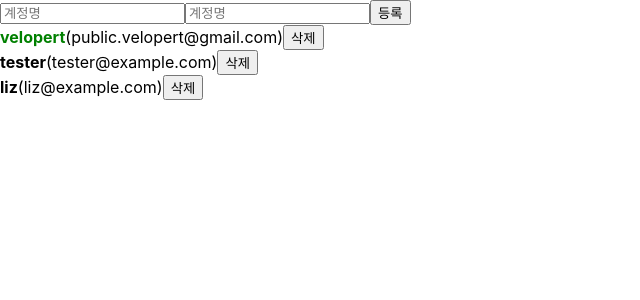
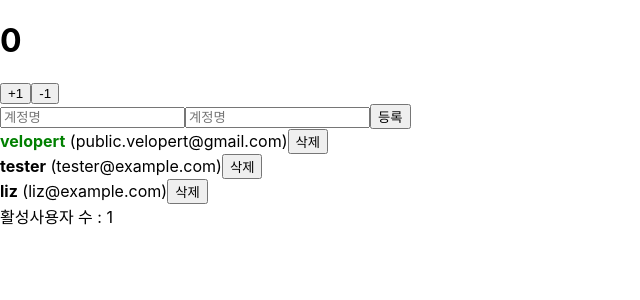
Before and after one commit to 0131ryu/basicFront, a React (Create React App) app in the folder begin-react/: page / in a window 1280 px wide. Shown: the top 300 px of the page, without its empty margins (0-640 px from the left). Built offline with nearby package versions, Linux system fonts and the light colour scheme.

Commit message:
useReducer, custom Hooks 내용

```diff
--- a/begin-react/src/App.js
+++ b/begin-react/src/App.js
@@ -1,21 +1,21 @@
-import React, { useRef, useState } from "react";
+// import React, { useMemo, useRef, useState, useCallback } from "react";
+import React, { useReducer, useCallback, useRef, useMemo } from "react";
 import UserList from "./UserList";
 import CreateUser from "./CreateUser";
+import Counter from "./Counter";
+import useInputs from "./useInputs";
 
-function App() {
-  const [inputs, setInputs] = useState({
+function countActiveUsers(users) {
+  console.log("활성 사용자 수 세는 중...");
+  return users.filter((user) => user.active).length;
+}
+
+const initialState = {
+  inputs: {
     username: "",
     email: "",
-  });
-  const { username, email } = inputs;
-  const onChange = (e) => {
-    const { name, value } = e.target;
-    setInputs({
-      ...inputs,
-      [name]: value,
-    });
-  };
-  const [users, setUsers] = useState([
+  },
+  users: [
     {
       id: 1,
       username: "velopert",
@@ -34,46 +34,172 @@ function App() {
       email: "liz@example.com",
       active: false,
     },
-  ]);
+  ],
+};
 
+function reducer(state, action) {
+  switch (action.type) {
+    case "CHANGE_INPUT":
+      return {
+        ...state,
+        inputs: {
+          ...state.inputs,
+          [action.name]: action.value,
+        },
+      };
+    case "CREATE_USER":
+      return {
+        inputs: initialState.inputs,
+        users: state.users.concat(action.user),
+      };
+    case "TOGGLE_USER":
+      return {
+        ...state,
+        users: state.users.map((user) =>
+          user.id === action.id ? { ...user, active: !user.active } : user
+        ),
+      };
+    case "REMOVE_USER":
+      return {
+        ...state,
+        users: state.users.filter((user) => user.id !== action.id),
+      };
+    default:
+      return state;
+  }
+}
+
+function App() {
+  const [{ username, email }, onChange, reset] = useInputs({
+    username: "",
+    email: "",
+  });
+
+  const [state, dispatch] = useReducer(reducer, initialState);
   const nextId = useRef(4);
-  const onCreate = () => {
-    const user = {
-      id: nextId.current,
-      username,
-      email,
-    };
-    // setUsers([...users, user]);
-    setUsers(users.concat(user));
-    setInputs({
-      username: "",
-      email: "",
+  const { users } = state;
+  // const { username, email } = state.inputs;
+
+  // const onChange = useCallback((e) => {
+  //   const { name, value } = e.target;
+  //   dispatch({
+  //     type: "CHANGE_INPUT",
+  //     name,
+  //     value,
+  //   });
+  // }, []);
+
+  const onCreate = useCallback(() => {
+    dispatch({
+      type: "CREATE_USER",
+      user: {
+        id: nextId.current,
+        username,
+        email,
+      },
     });
     nextId.current += 1;
-  };
+  }, [username, email]);
 
-  const onRemove = (id) => {
-    //user.id가 id인 것을 제거함
-    setUsers(users.filter((user) => user.id !== id));
-  };
+  const onToggle = useCallback((id) => {
+    dispatch({
+      type: "TOGGLE_USER",
+      id,
+    });
+  }, []);
 
-  const onToggle = (id) => {
-    setUsers(
-      users.map((user) =>
-        user.id === id ? { ...user, active: !user.active } : user
-      )
-    );
-  };
+  const onRemove = useCallback((id) => {
+    dispatch({
+      type: "REMOVE_USER",
+      id,
+    });
+  }, []);
+
+  const count = useMemo(() => countActiveUsers(users), [users]);
+
+  // const [inputs, setInputs] = useState({
+  //   username: "",
+  //   email: "",
+  // });
+  // const { username, email } = inputs;
+  // const onChange = useCallback((e) => {
+  //   const { name, value } = e.target;
+  //   setInputs((inputs) => ({
+  //     ...inputs,
+  //     [name]: value,
+  //   }));
+  // }, []);
+  // const [users, setUsers] = useState([
+  //   {
+  //     id: 1,
+  //     username: "velopert",
+  //     email: "public.velopert@gmail.com",
+  //     active: true,
+  //   },
+  //   {
+  //     id: 2,
+  //     username: "tester",
+  //     email: "tester@example.com",
+  //     active: false,
+  //   },
+  //   {
+  //     id: 3,
+  //     username: "liz",
+  //     email: "liz@example.com",
+  //     active: false,
+  //   },
+  // ]);
+
+  // const nextId = useRef(4);
+  // const onCreate = useCallback(() => {
+  //   const user = {
+  //     id: nextId.current,
+  //     username,
+  //     email,
+  //   };
+  //   // setUsers([...users, user]);
+  //   setUsers(users.concat(user));
+  //   setInputs({
+  //     username: "",
+  //     email: "",
+  //   });
+  //   nextId.current += 1;
+  // }, [username, email]);
+
+  // const onRemove = useCallback((id) => {
+  //   //user.id가 id인 것을 제거함
+  //   setUsers(users.filter((user) => user.id !== id));
+  // }, []);
+
+  // const onToggle = useCallback((id) => {
+  //   setUsers(
+  //     users.map((user) =>
+  //       user.id === id ? { ...user, active: !user.active } : user
+  //     )
+  //   );
+  // }, []);
+
+  // const count = useMemo(() => countActiveUsers(users), [users]);
 
   return (
     <div>
+      <Counter />
+      {/* <CreateUser
+        username={username}
+        email={email}
+        onChange={onChange}
+        onCreate={onCreate}
+      />
+      <UserList users={users} onRemove={onRemove} onToggle={onToggle} />
+      <div>활성사용자 수 : {count}</div> */}
       <CreateUser
         username={username}
         email={email}
         onChange={onChange}
         onCreate={onCreate}
       />
-      <UserList users={users} onRemove={onRemove} onToggle={onToggle} />
+      <UserList users={users} onToggle={onToggle} onRemove={onRemove} />
+      <div>활성사용자 수 : {count}</div>
     </div>
   );
 }
--- a/begin-react/src/Counter.js
+++ b/begin-react/src/Counter.js
@@ -1,13 +1,28 @@
-import React, { useState } from "react";
+import React, { useReducer } from "react";
+
+function reducer(state, action) {
+  switch (action.type) {
+    case "INCREMENT":
+      return state + 1;
+    case "DECREMENT":
+      return state - 1;
+    default:
+      return state;
+  }
+}
 
 function Counter() {
-  const [number, setNumber] = useState(0);
+  // const [number, setNumber] = useState(0);
+  const [number, dispatch] = useReducer(reducer, 0);
+
   const onIncrease = () => {
-    setNumber((prevNumber) => prevNumber + 1);
+    // setNumber((prevNumber) => prevNumber + 1);
+    dispatch({ type: "INCREMENT" });
   };
 
   const onDecrease = () => {
-    setNumber((prevNumber) => prevNumber - 1);
+    // setNumber((prevNumber) => prevNumber - 1);
+    dispatch({ type: "DECREMENT" });
   };
   return (
     <div>
--- a/begin-react/src/CreateUser.js
+++ b/begin-react/src/CreateUser.js
@@ -20,4 +20,4 @@ function CreateUser({ username, email, onChange, onCreate }) {
   );
 }
 
-export default CreateUser;
+export default React.memo(CreateUser);
--- a/begin-react/src/UserList.js
+++ b/begin-react/src/UserList.js
@@ -1,6 +1,9 @@
-import React from "react";
+import React, { useEffect } from "react";
 
-function User({ user, onRemove, onToggle }) {
+const User = React.memo(function User({ user, onRemove, onToggle }) {
+  // useEffect(() => {
+  //   console.log(user);
+  // });
   return (
     <div>
       <b
@@ -12,11 +15,12 @@ function User({ user, onRemove, onToggle }) {
       >
         {user.username}
       </b>
+      &nbsp;
       <span>({user.email})</span>
       <button onClick={() => onRemove(user.id)}>삭제</button>
     </div>
   );
-}
+});
 
 function UserList({ users, onRemove, onToggle }) {
   return (
@@ -33,4 +37,4 @@ function UserList({ users, onRemove, onToggle }) {
   );
 }
 
-export default UserList;
+export default React.memo(UserList);
--- /dev/null
+++ b/begin-react/src/useInputs.js
@@ -0,0 +1,14 @@
+import { useState, useCallback } from "react";
+
+function useInputs(initialForm) {
+  const [form, setForm] = useState(initialForm);
+
+  const onChange = useCallback((e) => {
+    const { name, value } = e.target;
+    setForm((form) => ({ ...form, [name]: value }));
+  }, []);
+  const reset = useCallback(() => setForm(initialForm), [initialForm]);
+  return [form, onChange, reset];
+}
+
+export default useInputs;
```
